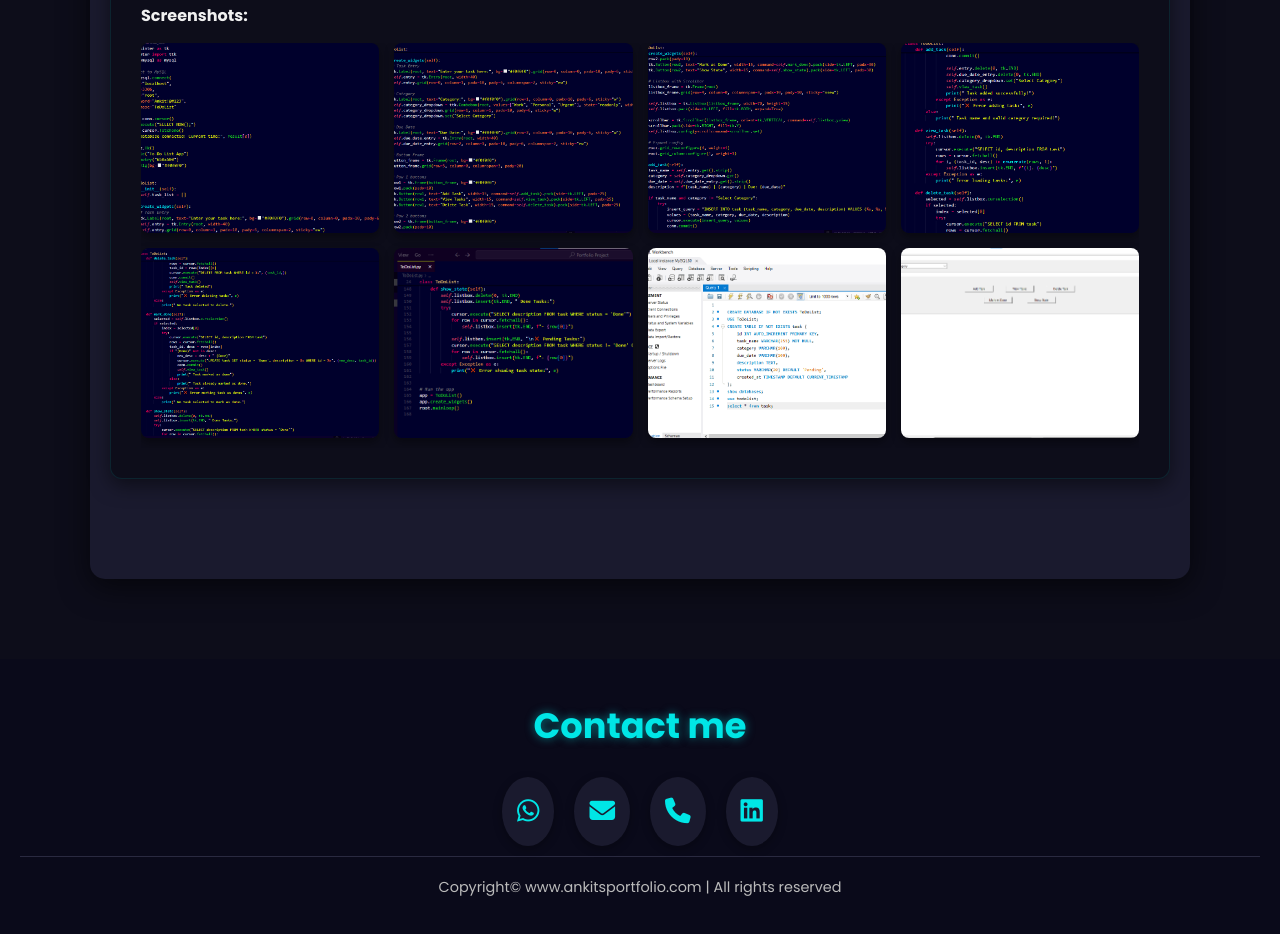
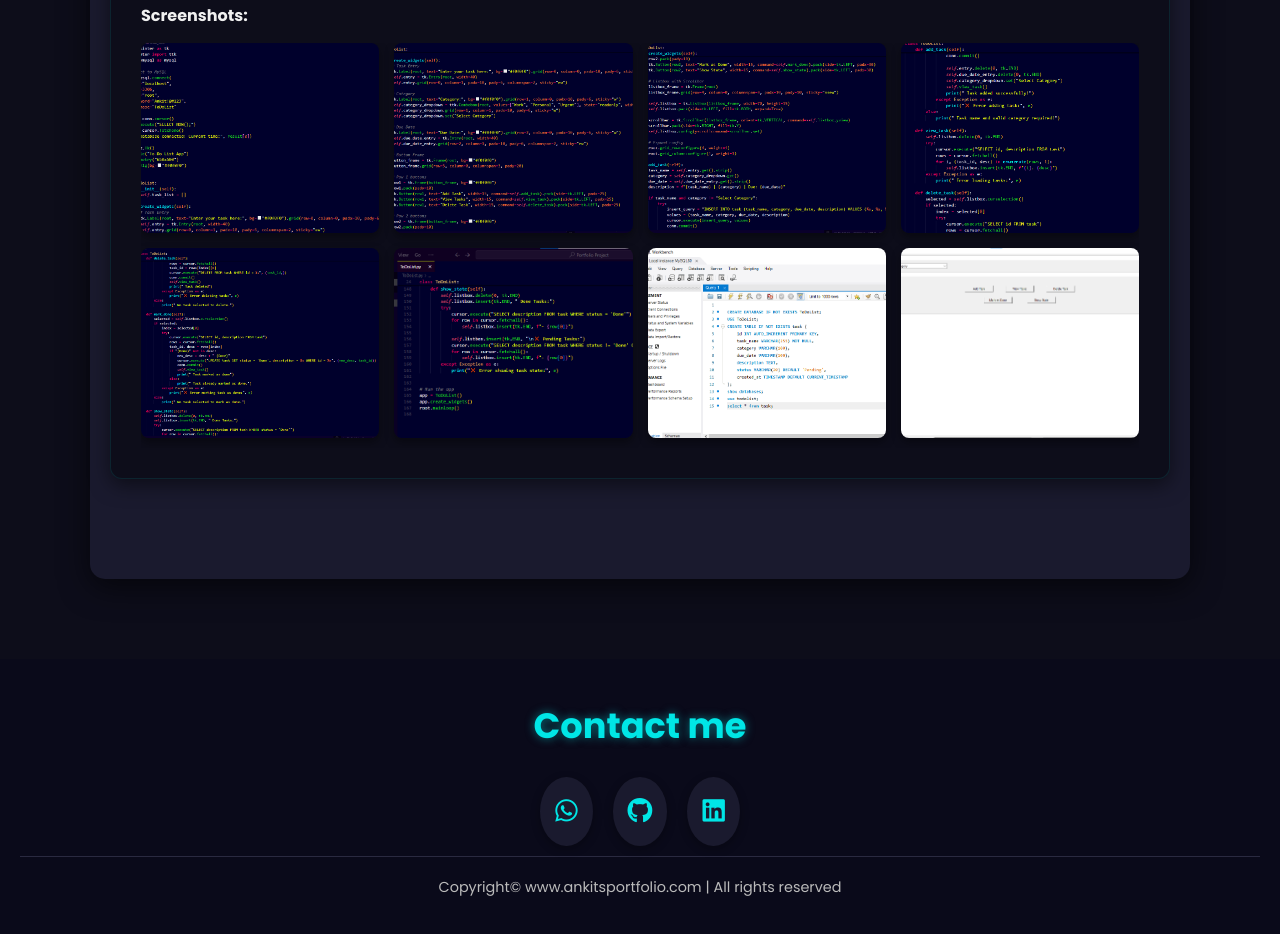
Before and after one commit to Ankit-rajne/My_portfolio, a plain HTML site: page index.html in a window 1280 px wide. Shown: the part 2720-3654 px from the top of the page. Drawn offline with nearby package versions, Linux system fonts and the light colour scheme.

Commit message:
updating html file

```diff
--- a/index.html
+++ b/index.html
@@ -150,14 +150,10 @@
                         <i class="fab fa-whatsapp"></i>
                     </a>
                     <!-- Email link -->
-                    <a href="mailto:youremail@example.com" class="icon email" aria-label="Email">
-                        <i class="fas fa-envelope"></i>
+                    <a href="https://github.com/Ankit-rajne" target="_blank" class="icon github" aria-label="Github">
+                        <i class="fab fa-github"></i>
                     </a>
 
-                    <!-- Phone link -->
-                    <a href="tel:+yourphonenumber" class="icon phone" aria-label="Phone">
-                        <i class="fas fa-phone"></i>
-                    </a>
                     <!-- Instagram link -->
                     <a href="https://www.linkedin.com/in/yourlinkedinhandle" target="_blank" class="icon linkedin"
                         aria-label="LinkedIn">
```
